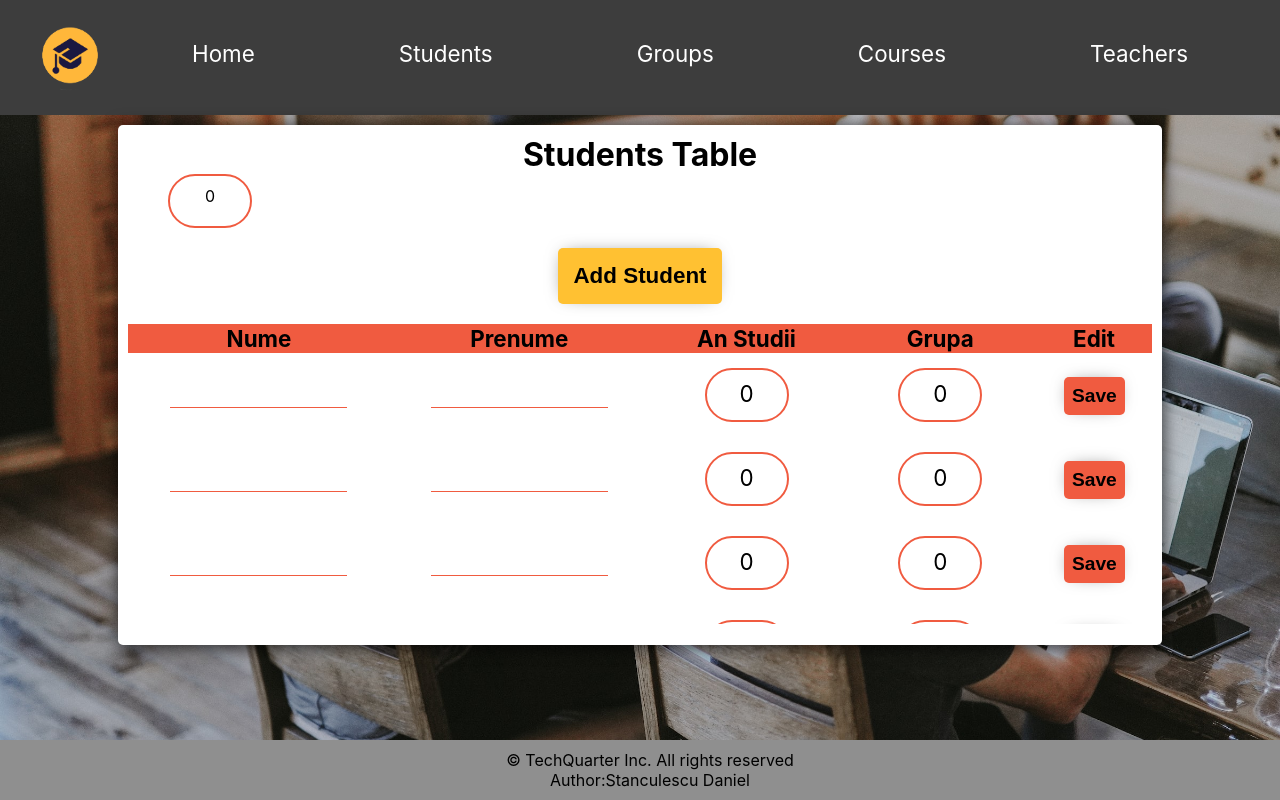
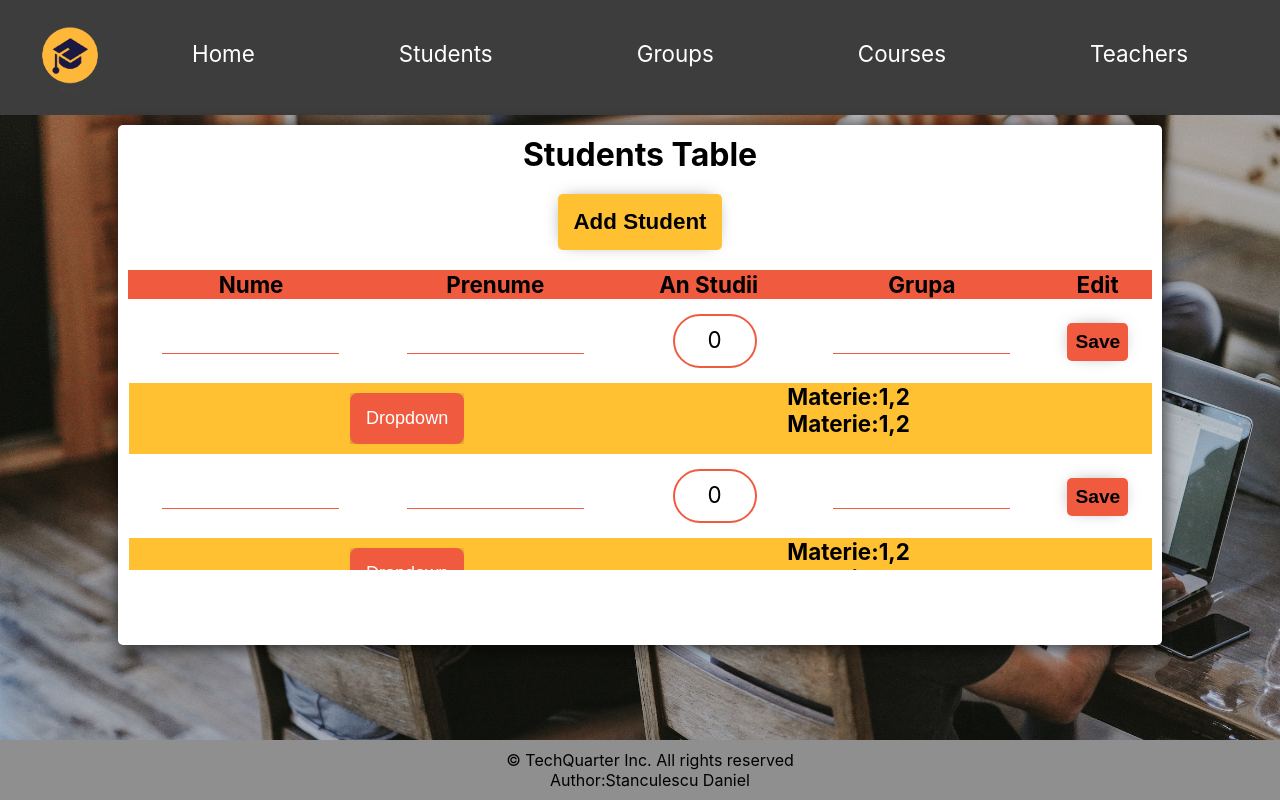
Before and after one commit to AlphaKodder/Student-Management-App-V2, a React (Create React App) app: page /students in a window 1280 px wide. Built offline with nearby package versions, Linux system fonts and the light colour scheme.

Commit message:
Add custom dropdown

```diff
--- /dev/null
+++ b/src/components/Dropdown/Dropdown.css
@@ -0,0 +1,53 @@
+.dropdown{
+    margin-top: 10px;
+    margin-left:60px;
+    margin-bottom: 10px;
+    float: left;
+    overflow: hidden;
+}
+
+.dropdown .dropdown-btn{
+    position: relative;
+    font-size: 18px;
+    border:none;
+    outline:none;
+    color:white;
+    padding:15px 16px;
+    background-color: #F05B40;
+    border-radius: 8px;
+    margin: 0;
+    -webkit-box-shadow: -1px 1px 10px 2px rgba(0,0,0,0.25);
+    box-shadow: -1px 1px 10px 2px rgba(0,0,0,0.25);
+}
+
+.dropdown:hover .dropdown-btn{
+    background-color: #f0755f;
+    cursor: pointer;
+}
+
+ .dropdown-content{
+    display: none;
+    position: relative;
+    background-color: azure;
+    min-width: 160px;
+    box-shadow: 0px 8px 16px 0px rgba(0,0,0,0.2);
+    z-index: 1;
+    margin-top:5px;
+}
+
+.dropdown-content a {
+    float: none;
+    color: black;
+    padding: 12px 16px;
+    text-decoration: none;
+    display: block;
+    text-align: left;
+}
+
+.dropdown-content a:hover {
+    background-color: #ddd;
+}
+
+.dropdown:hover .dropdown-content {
+    display: block;
+}
--- /dev/null
+++ b/src/components/Dropdown/Dropdown.tsx
@@ -0,0 +1,18 @@
+import "./Dropdown.css"
+
+import React from "react";
+
+const Dropdown = ()=>{
+    return(
+        <div className="dropdown">
+            <button className="dropdown-btn">Dropdown</button>
+            <div className="dropdown-content">
+                <a>Materie 1</a>
+                <a>Materie 2</a>
+                <a>Materie 3</a>
+            </div>
+        </div>
+    )
+};
+
+export default Dropdown;
--- a/src/components/Main/Students/Students.css
+++ b/src/components/Main/Students/Students.css
@@ -116,6 +116,7 @@ input[type="number"] {
    padding:5px;
    background-color: #F05B40;
    top:0px;
+   z-index: 2;
  }
 
  tr:nth-child(even){
@@ -142,9 +143,17 @@ input[type="number"] {
 .edit-row-text-input{
   border:none;
   border-bottom: 1px solid #F05B40;
-
 }
 
+.student-info-section{
+  display: flex;
+  flex-direction: row;
+  justify-content: space-around;
+}
+
+.subject-grades-info-container{
+  margin-right: 80px;
+}
 
  @media only screen and (max-width:812px)
  {
--- a/src/components/Main/Students/Students.tsx
+++ b/src/components/Main/Students/Students.tsx
@@ -1,6 +1,7 @@
 import "./Students.css";
 
 import Button from "../../Button/Button";
+import Dropdown from "../../Dropdown/Dropdown";
 import NumberInput from "../../NumberInput/NumberInput";
 import React from "react";
 
@@ -54,7 +55,6 @@ const Students = ()=>{
     return(
         <div className="students-card-container">
             <h1>Students Table</h1>
-            <NumberInput/>
             <Button style={{"backgroundColor":"#FFC132","marginBottom":"20px"}}text="Add Student"></Button>
             {/* <div className="add-student-form">
                 <input type="text" className="form-text-input" id="firstName" placeholder="First Name"/>
@@ -103,12 +103,22 @@ const Students = ()=>{
                             <td>
                             <NumberInput/>
                             </td>
-                            <td><NumberInput/></td>
+                            <td><input type="text" className="edit-row-text-input"/></td>
                             <td><Button text="Save" style={{"backgroundColor":"#F05B40","padding":"8px","marginTop":"1px","fontSize":"1.2rem"}}/></td>
 
                         </tr>
-                        <tr style={{"display":"none"}}>
-                            <th colSpan={5}>Uga buga dum dum uga bugta dum dum di bi di bi dum dum uga buga dum dum</th>
+                        <tr >
+                             <th colSpan={5}>
+                              <div className="student-info-section">
+                                <Dropdown/>
+                                <div>
+                                    <div className="subject-grades-info-container">
+                                        <p>Materie:<span>1</span>,<span>2</span></p>
+                                        <p>Materie:<span>1</span>,<span>2</span></p>
+                                    </div>
+                                </div>
+                              </div>
+                            </th>
                         </tr>
                      </React.Fragment>
                     )
--- a/src/components/NumberInput/NumberInput.css
+++ b/src/components/NumberInput/NumberInput.css
@@ -1,5 +1,6 @@
 .number-input-container{
     position:relative;
+    z-index: 1;
     width: 80px;
     height: 50px;
     border-radius: 40px;
```
